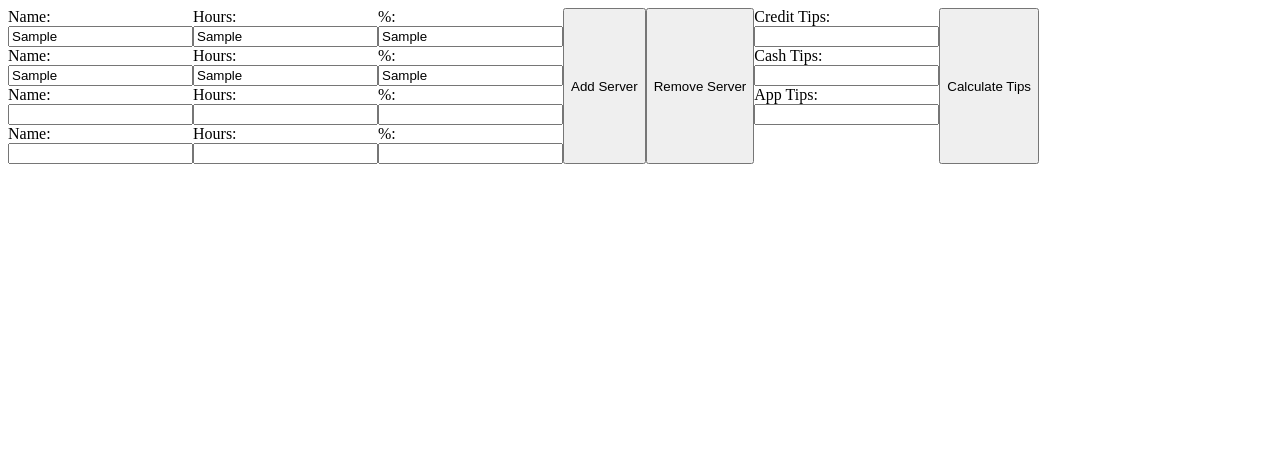
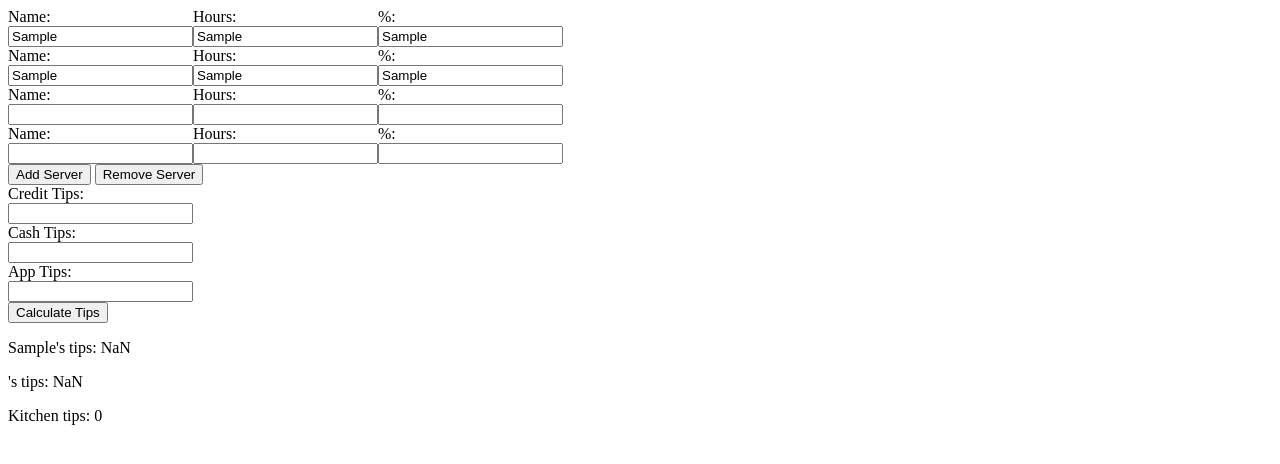
Before and after one commit to dylancordoni/Ginji-Calculator, a plain HTML site: page index.html in a window 1280 px wide. Both pictures are taken after typing "Sample", "Sample", "Sample", "Sample", "Sample", "Sample" into the empty fields and a click on the button "Calculate Tips". Drawn offline with Linux system fonts and the light colour scheme.

Commit message:
add all functionality to calculate

```diff
--- a/index.html
+++ b/index.html
@@ -9,8 +9,8 @@
     </head>
 
     <body>
-
-
+        <div id="employee-and-tips">
+        <div id="employee-stuff">
         <div id="employees">
 
             <div id="employee1" class="employee-info">
@@ -75,6 +75,7 @@
         </div>
         <button type="button" id="add-server-button">Add Server</button>
         <button type="button" id="remove-server-button">Remove Server</button>
+    </div>
         <div id="tips">
             <label for="credit-tips">Credit Tips:</label>
             <input type="text" id="credit-tips" name="credit-tips">
@@ -83,6 +84,11 @@
             <label for="app-tips">App Tips:</label>
             <input type="text" id="app-tips" name="app-tips">
         </div>
+    </div>
         <button type="button" id="calculate">Calculate Tips</button>
+        <div id="output">
+
+        </div>
+
     </body>
 </html>
--- a/resources/style.css
+++ b/resources/style.css
@@ -1,5 +1,5 @@
 body {
-    display: flex;
+    display: block;
 }
 
 #employees {
@@ -31,3 +31,12 @@ body {
 #tips input {
     display: block;
 }
+
+.output {
+    display: flex;
+    flex-direction: column;
+}
+
+.employee-and-tips {
+    display: flex;
+}
--- a/scripts/calculate.js
+++ b/scripts/calculate.js
@@ -15,8 +15,9 @@ document.getElementById('calculate').addEventListener('click', function() {
     const kitchenTips = totalTips * .2;
     const serverTips = totalTips - kitchenTips;
 
-    const payoutsDiv = document.createElement("div");
-    payoutsDiv.className = 'payouts-div';
+    const payoutsDiv = document.getElementById("output");
+
+    payoutsDiv.innerHTML = '';
 
     let totalHours = 0;
 
@@ -26,10 +27,13 @@ document.getElementById('calculate').addEventListener('click', function() {
     })
 
     Object.keys(adjustedServerInfo).forEach((serverName, index) => {
-        payoutsDiv.innerHTML = `
+        payoutsDiv.innerHTML += `
         <p>${serverName}'s tips: ${((parseFloat(adjustedServerInfo[serverName]) / totalHours) * serverTips).toFixed(2)} </p>
         `;
         console.log(((parseFloat(adjustedServerInfo[serverName]) / totalHours) * serverTips).toFixed(2));
         console.log(adjustedServerInfo[serverName]);
     });
+    payoutsDiv.innerHTML += `
+        <p>Kitchen tips: ${kitchenTips}</p>
+    `;
 });
```
